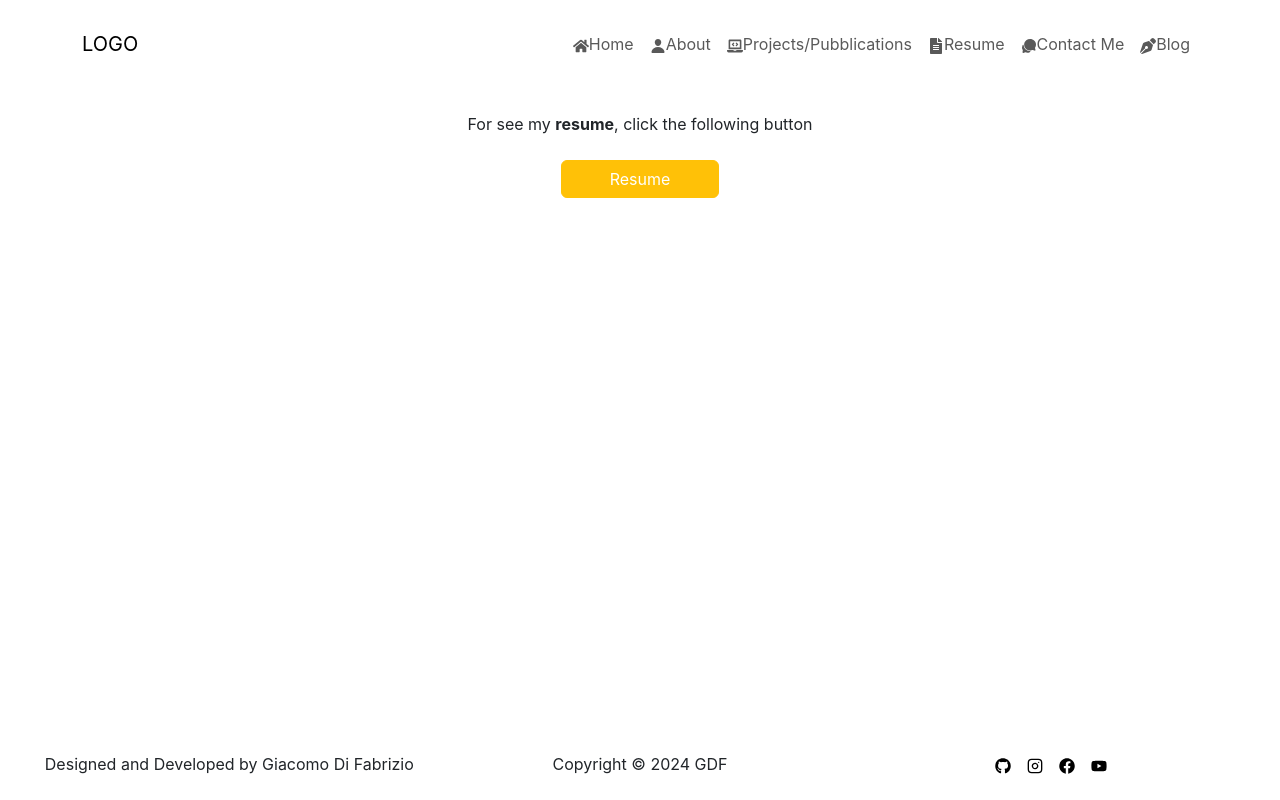
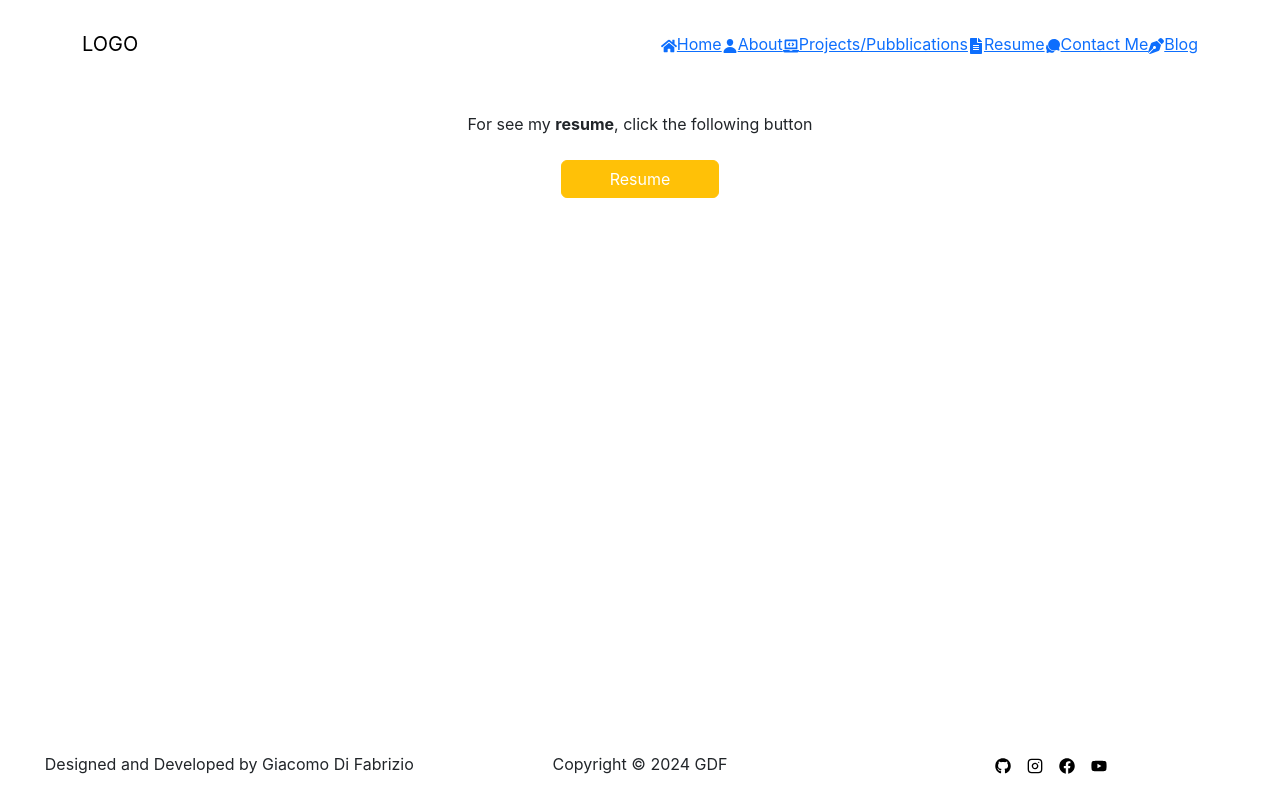
Before and after one commit to GiacomoDiFa/PortfolioGDF, a React (Create React App) app: page /PortfolioGDF/resume in a window 1280 px wide. Built offline with nearby package versions, Linux system fonts and the light colour scheme; the HTML template or start-up script is replaced by a standard one.

Commit message:
test web

```diff
--- a/src/components/NavBar.js
+++ b/src/components/NavBar.js
@@ -8,6 +8,7 @@ import { FaLaptopCode } from 'react-icons/fa'
 import { FaFileAlt } from 'react-icons/fa'
 import { IoChatbubbles } from 'react-icons/io5'
 import { FaPenNib } from 'react-icons/fa6'
+import { Link } from 'react-router-dom'
 
 function NavBar() {
   return (
@@ -20,33 +21,30 @@ function NavBar() {
           className="justify-content-end"
         >
           <Nav>
-            <Nav.Link href="/PortfolioGDF/">
+            <Link to="/">
               <FaHome />
               Home
-            </Nav.Link>
-            <Nav.Link href="/PortfolioGDF/about">
+            </Link>
+            <Link to="/about">
               <IoPerson />
               About
-            </Nav.Link>
-            <Nav.Link href="/PortfolioGDF/projects">
+            </Link>
+            <Link to="/projects">
               <FaLaptopCode />
               Projects/Pubblications
-            </Nav.Link>
-            <Nav.Link href="/PortfolioGDF/resume">
+            </Link>
+            <Link to="/resume">
               <FaFileAlt />
               Resume
-            </Nav.Link>
-            <Nav.Link href="/PortfolioGDF/contacts">
+            </Link>
+            <Link to="/contacts">
               <IoChatbubbles />
               Contact Me
-            </Nav.Link>
-            <Nav.Link
-              href="https://giacomodifa.github.io/BlogGDF/"
-              target="blank"
-            >
+            </Link>
+            <Link to="https://giacomodifa.github.io/BlogGDF/" target="blank">
               <FaPenNib />
               Blog
-            </Nav.Link>
+            </Link>
           </Nav>
         </Navbar.Collapse>
       </Container>
```
